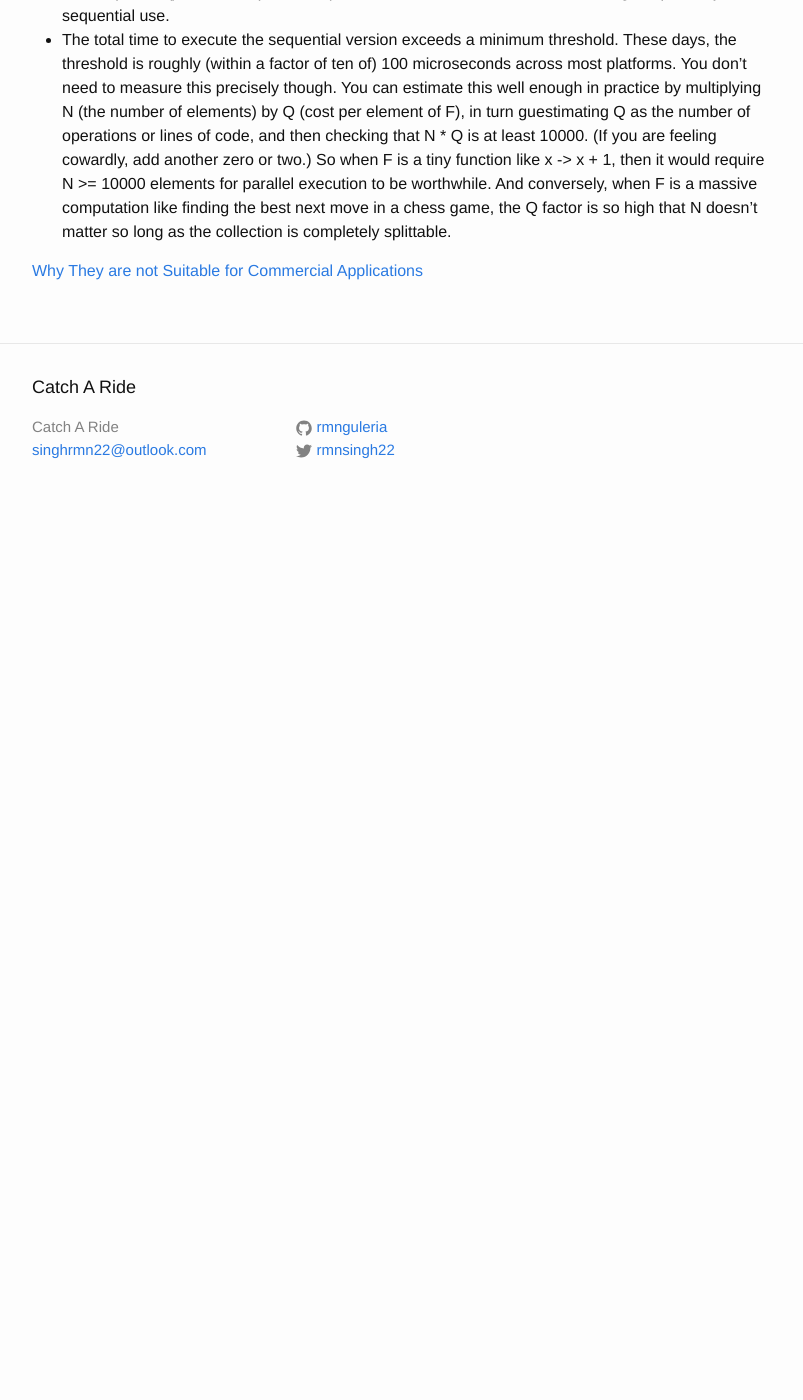
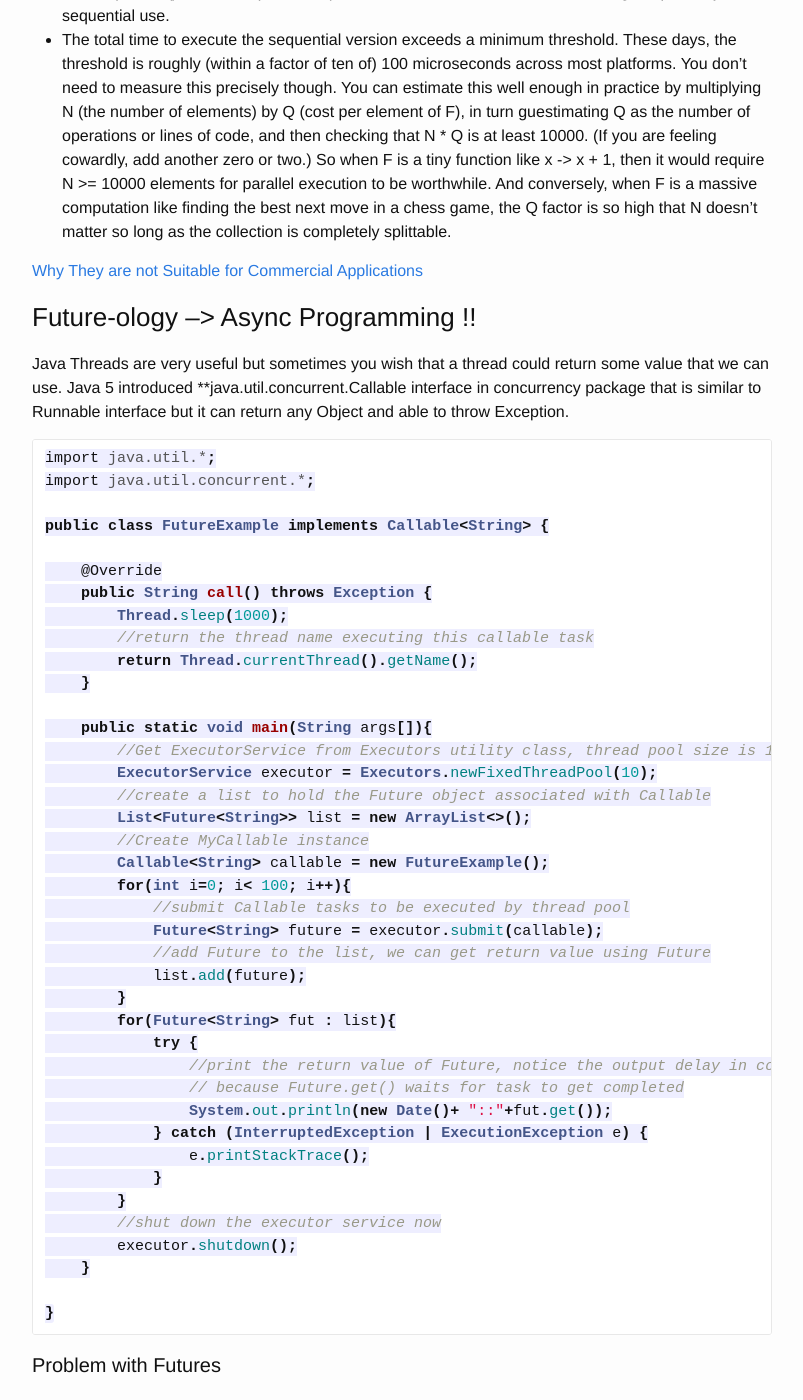
Before and after one commit to catcharide/catcharide.github.io, a Jekyll site: the page built from _posts/2016-09-20-java-8.markdown, in a window 1280 px wide and 1400 px high, scrolled down 7073 px. Shown: the whole window, without its empty margins (238-1041 px from the left). Built offline with Jekyll 4.4.1, drawn with Linux system fonts in a browser that asks for light colours; comment, search, counter and statistics services are not loaded; before the commit the page ends 7594 px from its top, so only the background shows below that; some of the changed text lies outside the part shown.

Commit message:
Updated post

````diff
--- a/_posts/2016-09-20-java-8.markdown
+++ b/_posts/2016-09-20-java-8.markdown
@@ -313,3 +313,87 @@ Consider using S.parallelStream().operation(F) instead of S.stream().operation(F
 * The total time to execute the sequential version exceeds a minimum threshold. These days, the threshold is roughly (within a factor of ten of) 100 microseconds across most platforms. You don't need to measure this precisely though. You can estimate this well enough in practice by multiplying N (the number of elements) by Q (cost per element of F), in turn guestimating Q as the number of operations or lines of code, and then checking that N * Q is at least 10000. (If you are feeling cowardly, add another zero or two.) So when F is a tiny function like x -> x + 1, then it would require N >= 10000 elements for parallel execution to be worthwhile. And conversely, when F is a massive computation like finding the best next move in a chess game, the Q factor is so high that N doesn't matter so long as the collection is completely splittable.
 
 [Why They are not Suitable for Commercial Applications](https://dzone.com/articles/whats-wrong-java-8-part-iii)
+
+### Future-ology --> Async Programming !!
+
+Java Threads are very useful but sometimes you wish that a thread could return some value that we can use. Java 5 introduced **java.util.concurrent.Callable interface in concurrency package that is similar to Runnable interface but it can return any Object and able to throw Exception.
+
+```java
+import java.util.*;
+import java.util.concurrent.*;
+
+public class FutureExample implements Callable<String> {
+
+    @Override
+    public String call() throws Exception {
+        Thread.sleep(1000);
+        //return the thread name executing this callable task
+        return Thread.currentThread().getName();
+    }
+
+    public static void main(String args[]){
+        //Get ExecutorService from Executors utility class, thread pool size is 10
+        ExecutorService executor = Executors.newFixedThreadPool(10);
+        //create a list to hold the Future object associated with Callable
+        List<Future<String>> list = new ArrayList<>();
+        //Create MyCallable instance
+        Callable<String> callable = new FutureExample();
+        for(int i=0; i< 100; i++){
+            //submit Callable tasks to be executed by thread pool
+            Future<String> future = executor.submit(callable);
+            //add Future to the list, we can get return value using Future
+            list.add(future);
+        }
+        for(Future<String> fut : list){
+            try {
+                //print the return value of Future, notice the output delay in console
+                // because Future.get() waits for task to get completed
+                System.out.println(new Date()+ "::"+fut.get());
+            } catch (InterruptedException | ExecutionException e) {
+                e.printStackTrace();
+            }
+        }
+        //shut down the executor service now
+        executor.shutdown();
+    }
+
+}
+```
+
+#### Problem with Futures
+
+A Future represents the pending result of an asynchronous computation. It offers a method — get — that returns the result of the computation when it's done.
+The problem is that a call to get is blocking until the computation is done. This is quite restrictive and can quickly make the asynchronous computation pointless.
+
+Beside implementing the Future interface, CompletableFuture also implements the CompletionStage interface.
+A CompletionStage is a promise. It promises that the computation eventually will be done.
+The great thing about the CompletionStage is that it offers a vast selection of methods that let you attach callbacks that will be executed on completion.
+This way we can build systems in a non-blocking fashion.
+
+
+supplyAsync takes a Supplier containing the code we want to execute asynchronously — in our case the sendMsg method.
+thenAccept is one of many ways to add a callback. It takes a Consumer — in our case notify — which handles the result of the preceding computation when it's done.
+If you want to continue passing values from one callback to another, thenAccept won't cut it since Consumer doesn't return anything.
+
+To keep passing values, you can simply use thenApply instead.
+
+thenApply takes a Function which accepts a value, but also return one.
+
+To avoid callback HELL , use thenCompose
+
+thenCombine combines two future
+
+[Completable Futures in Java 8](https://www.youtube.com/watch?v=-MBPQ7NIL_Y)
+
+```java
+Jeff is chillin' at the bar. Suddenly his ex walks by....
+_/﹋\_
+(・_・)?
+<,︻,>
+_/﹋\_
+Jeff don't like her. There's only one thing to do...
+_/﹋\_
+(ಠ益ಠ)
+<,︻╦╤─ ҉ - - ---
+_/﹋\_
+```
````
Also changed, not shown: other parts of _posts/2016-09-20-java-8.markdown (+3 -3 lines).
